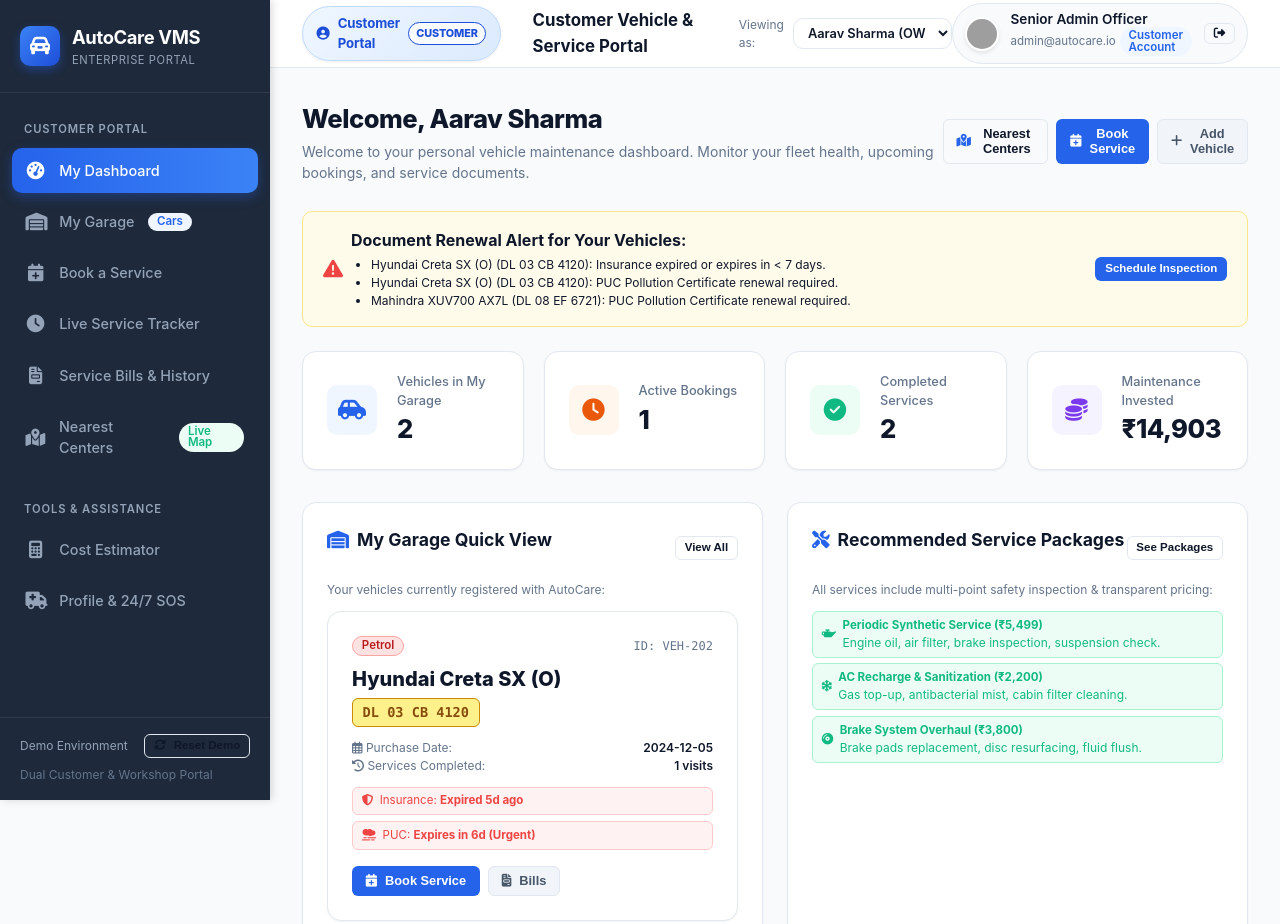
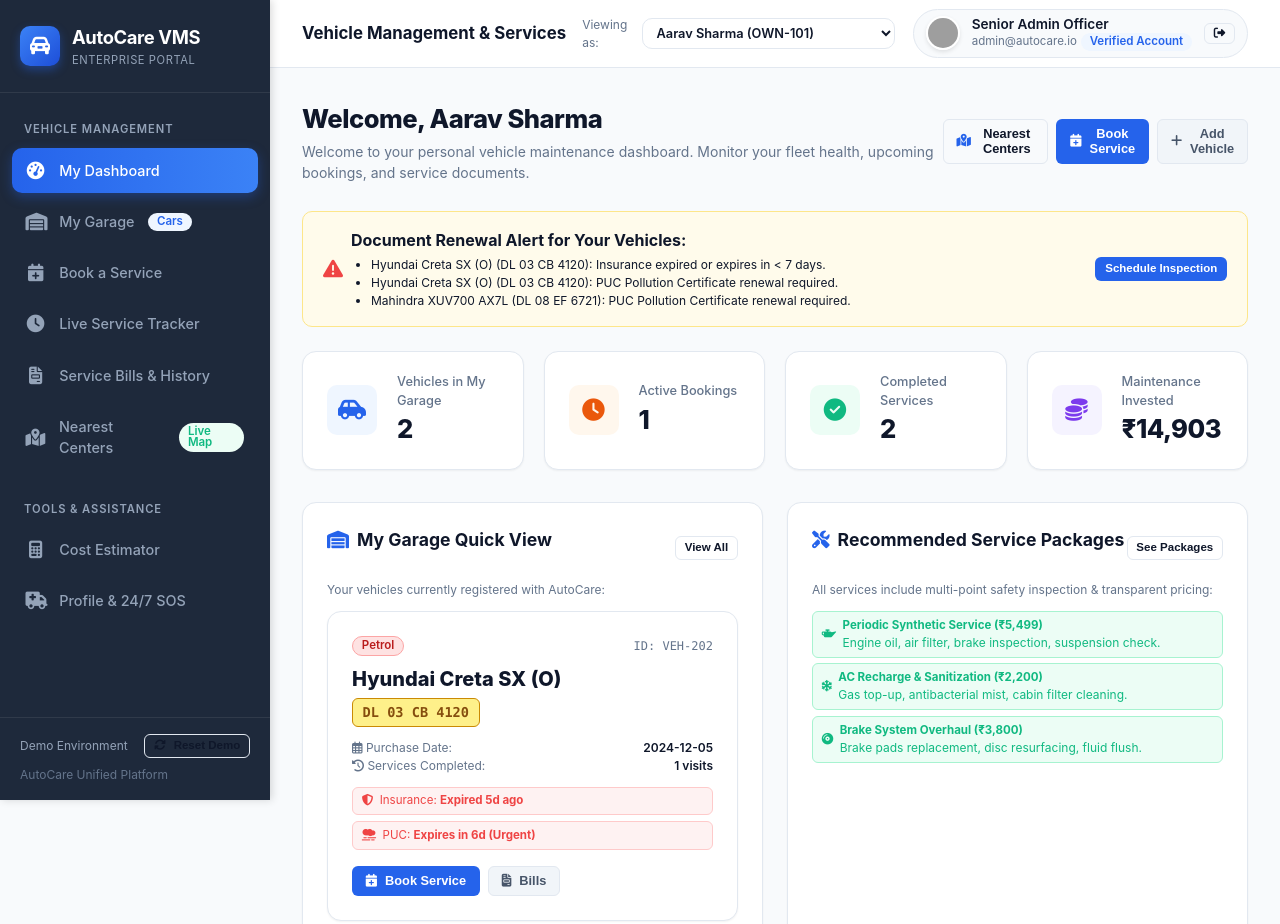
Before and after one commit to nihaal200718/project-expo-vehicle-management-and-services, a plain HTML site: page index.html in a window 1280 px wide. Shown: the top 924 px of the page. Drawn offline with Linux system fonts and the light colour scheme; some packages are replaced by stand-ins of ours; grey boxes are pictures that could not be loaded.

Commit message:
Remove customer and admin role indicators from the top-left navigation bar

```diff
--- a/index.html
+++ b/index.html
@@ -31,7 +31,7 @@
 
       <!-- CUSTOMER / USER SIDE NAVIGATION -->
       <nav id="sidebar-nav-customer" class="sidebar-nav">
-        <span class="nav-section-label">Customer Portal</span>
+        <span class="nav-section-label">Vehicle Management</span>
         <a class="nav-link customer-nav-link active" data-cust-view="dashboard">
           <i class="fas fa-tachometer-alt"></i>
           <span>My Dashboard</span>
@@ -72,7 +72,7 @@
 
       <!-- SERVICE CENTER / ADMIN SIDE NAVIGATION -->
       <nav id="sidebar-nav-admin" class="sidebar-nav hidden">
-        <span class="nav-section-label">Service Center Modules</span>
+        <span class="nav-section-label">Operations Modules</span>
         <a class="nav-link active" data-tab="dashboard">
           <i class="fas fa-chart-pie"></i>
           <span>Operations Overview</span>
@@ -114,7 +114,7 @@
             <i class="fas fa-sync-alt"></i> Reset Demo
           </button>
         </div>
-        <div class="text-xs text-muted">Dual Customer & Workshop Portal</div>
+        <div class="text-xs text-muted">AutoCare Unified Platform</div>
       </div>
     </aside>
 
@@ -127,18 +127,9 @@
             <i class="fas fa-bars"></i>
           </button>
 
-          <!-- Active Portal & Role Indicator (Persisted in LocalStorage) -->
-          <div id="active-portal-badge" class="active-portal-badge">
-            <span class="portal-badge-chip badge-customer">
-              <i class="fas fa-user-circle"></i>
-              <span>Customer Portal</span>
-              <span class="role-tag">Customer</span>
-            </span>
-          </div>
-
-          <div class="header-greeting ml-3" style="margin-left: 1rem;">
-            <h2 id="portal-header-title" style="font-size: 1.05rem; font-weight: 700;">Customer Vehicle &amp; Service Portal</h2>
-            <p id="portal-header-sub" class="text-xs text-muted" style="display: none;">Manage your personal garage, live booking progress &amp; maintenance</p>
+          <div class="header-greeting">
+            <h2 id="portal-header-title" style="font-size: 1.05rem; font-weight: 700;">Vehicle Management &amp; Services</h2>
+            <p id="portal-header-sub" class="text-xs text-muted" style="display: none;">Manage vehicles, live service tracking &amp; maintenance</p>
           </div>
 
           <!-- Customer Persona Switcher -->
--- a/js/app.js
+++ b/js/app.js
@@ -63,28 +63,8 @@ const App = (() => {
     const headerTitle = document.getElementById('portal-header-title');
     const headerSub = document.getElementById('portal-header-sub');
     const personaWidget = document.getElementById('customer-persona-widget');
-    const portalBadgeEl = document.getElementById('active-portal-badge');
 
-    // Update the portal indicator display in header
-    if (portalBadgeEl) {
-      if (mode === 'admin') {
-        portalBadgeEl.innerHTML = `
-          <span class="portal-badge-chip badge-admin">
-            <i class="fas fa-tools"></i>
-            <span>Service Center Portal</span>
-            <span class="role-tag">Admin</span>
-          </span>
-        `;
-      } else {
-        portalBadgeEl.innerHTML = `
-          <span class="portal-badge-chip badge-customer">
-            <i class="fas fa-user-circle"></i>
-            <span>Customer Portal</span>
-            <span class="role-tag">Customer</span>
-          </span>
-        `;
-      }
-    }
+    if (headerTitle) headerTitle.textContent = 'Vehicle Management & Services';
 
     if (mode === 'customer') {
       adminSidebar?.classList.add('hidden');
@@ -95,8 +75,7 @@ const App = (() => {
 
       personaWidget?.classList.remove('hidden');
 
-      if (headerTitle) headerTitle.textContent = 'Customer Vehicle & Service Portal';
-      if (headerSub) headerSub.textContent = 'Manage your personal garage, live booking progress, nearest service centers & roadside help';
+      if (headerSub) headerSub.textContent = 'Manage your garage, live service progress, nearest workshops & roadside help';
 
       CustomerModule.renderCustomerPortal();
     } else {
@@ -108,7 +87,6 @@ const App = (() => {
 
       personaWidget?.classList.add('hidden');
 
-      if (headerTitle) headerTitle.textContent = 'Service Center & Workshop Portal';
       if (headerSub) headerSub.textContent = 'Operations command center: fleet inventory, owner registry, job cards, schedule & reports';
 
       navigateTo(activeAdminTab);
--- a/js/auth.js
+++ b/js/auth.js
@@ -256,37 +256,13 @@ const Auth = (() => {
     const userNameEl = document.getElementById('user-header-name');
     const userEmailEl = document.getElementById('user-header-email');
     const userBadgeEl = document.getElementById('user-provider-badge');
-    const portalBadgeEl = document.getElementById('active-portal-badge');
-
-    const role = Store.getPortalRole() || (user ? user.role : 'customer') || 'customer';
-
-    // Update active portal indicator in header
-    if (portalBadgeEl) {
-      if (role === 'admin') {
-        portalBadgeEl.innerHTML = `
-          <span class="portal-badge-chip badge-admin">
-            <i class="fas fa-tools"></i>
-            <span>Service Center Portal</span>
-            <span class="role-tag">Admin</span>
-          </span>
-        `;
-      } else {
-        portalBadgeEl.innerHTML = `
-          <span class="portal-badge-chip badge-customer">
-            <i class="fas fa-user-circle"></i>
-            <span>Customer Portal</span>
-            <span class="role-tag">Customer</span>
-          </span>
-        `;
-      }
-    }
 
     if (user) {
       if (userNameEl) userNameEl.textContent = user.name;
       if (userEmailEl) userEmailEl.textContent = user.email;
       if (userAvatarEl) userAvatarEl.src = user.avatar || `https://api.dicebear.com/7.x/initials/svg?seed=${encodeURIComponent(user.name)}`;
       if (userBadgeEl) {
-        userBadgeEl.textContent = user.role === 'admin' ? 'Admin Officer' : (user.provider === 'google' ? 'Google Customer' : 'Customer Account');
+        userBadgeEl.textContent = user.role === 'admin' ? 'Admin Officer' : (user.provider === 'google' ? 'Google Account' : 'Verified Account');
         userBadgeEl.className = `badge ${user.role === 'admin' ? 'badge-danger' : (user.provider === 'google' ? 'badge-google' : 'badge-primary')}`;
       }
       hideAuthOverlay();
```
